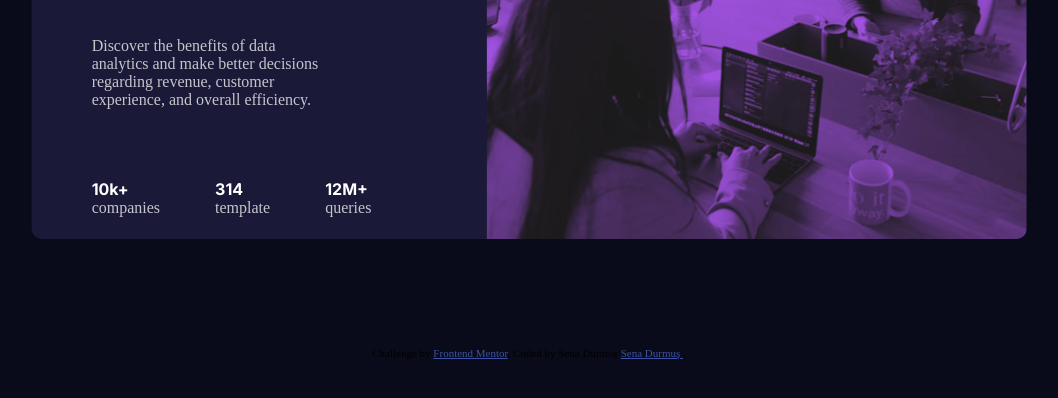
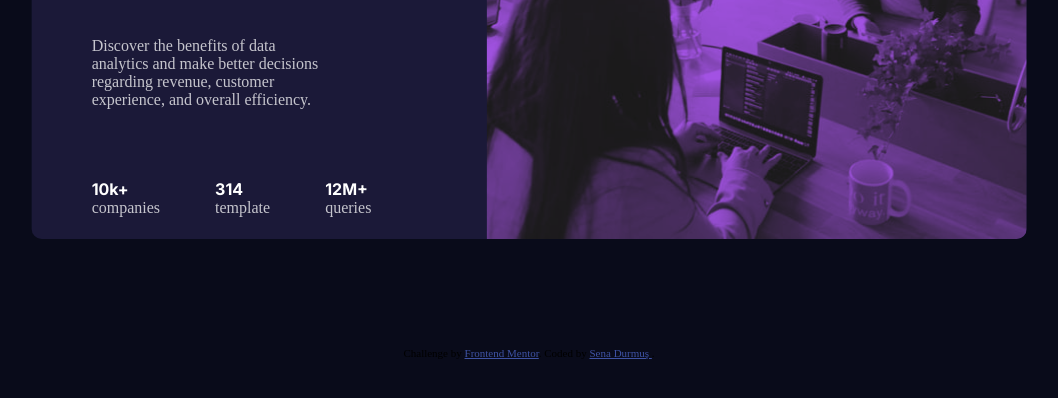
Before and after one commit to CeSeDu/stats-preview-card-component-main-frontendMentorChallenge, a plain HTML site: page index.html in a window 1280 px wide. Shown: the part 344-742 px from the top of the page, without its empty margins (119-1177 px from the left). Drawn offline with Linux system fonts and the light colour scheme.

Commit message:
Update index.html

```diff
--- a/index.html
+++ b/index.html
@@ -64,7 +64,7 @@
 
   <div class="attribution">
     Challenge by <a href="https://www.frontendmentor.io?ref=challenge" target="_blank">Frontend Mentor</a>.
-    Coded by Sena Durmuş <a href="https://www.linkedin.com/in/sena-durmuş-05aa85226">Sena Durmuş </a>.
+    Coded by  <a href="https://www.linkedin.com/in/sena-durmuş-05aa85226">Sena Durmuş </a>.
   </div>
 </body>
 </html>
```
